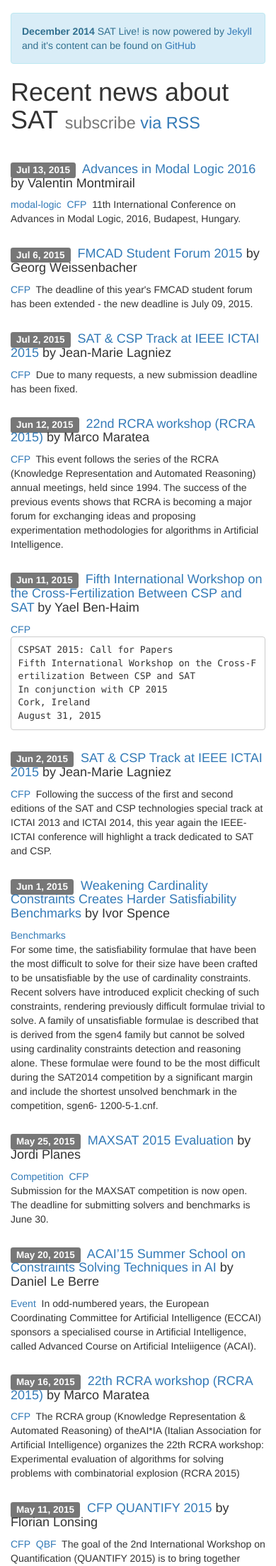
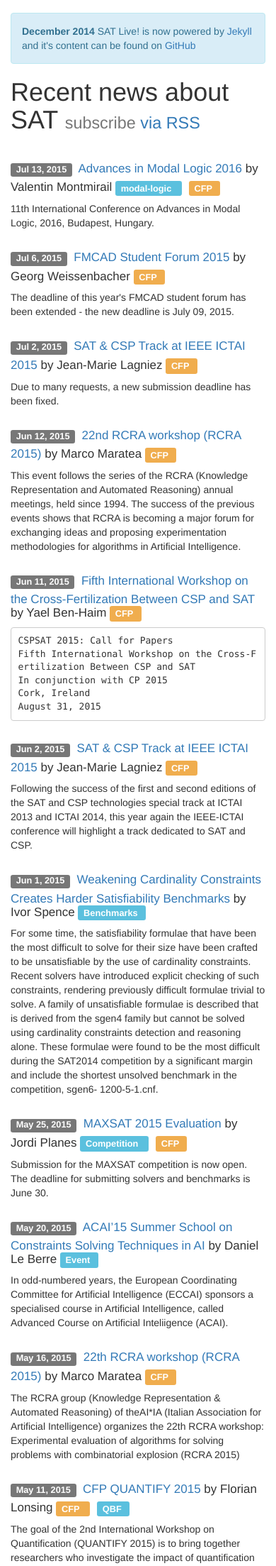
Before and after one commit to satlive/website, a Jekyll site: the page built from index.html, in a window 390 px wide. Shown: the part 556-2763 px from the top of the page at 71% size. Built offline with Jekyll 4.4.1, drawn with Linux system fonts in a browser that asks for light colours; nearby versions of some CDN libraries; library files that are not in the unit come from our copies.

Commit message:
fix of the issue #14, the display of the list of news is now colorful and responsive for smartphone :)

```diff
--- a/css/main.scss
+++ b/css/main.scss
@@ -50,3 +50,36 @@ $on-laptop:        800px;
         "layout",
         "syntax-highlighting"
 ;
+
+
+.tag {
+
+  display: inline;
+  padding: .2em .6em .3em;
+  font-size: 75%;
+  font-weight: 700;
+  line-height: 1;
+  color: #fff;
+  text-align: center;
+  white-space: nowrap;
+  vertical-align: baseline;
+  border-radius: .25em;
+  margin-right: 10px;
+}
+
+.tag a {
+
+	color: white;
+	text-decoration: none;
+}
+
+.tag a:hover {
+
+	color: grey;
+	text-decoration: none;
+}
+
+h4 .label {
+
+	margin-bottom: 6px;
+}
--- a/index.html
+++ b/index.html
@@ -12,10 +12,19 @@ layout: default
 
           <a class="post-link" href="{{ post.url | prepend: site.baseurl }}">{{ post.title }}</a>
 
-          by {{ post.author }}</h4>
+          by {{ post.author }}
           {% for tag in post.tags %}
-       <a href="{{ tag | downcase | prepend: "/" | append: ".html" | prepend: site.baseurl}}">{{ tag }}</a>&nbsp;
-       {% endfor %}
+
+            {% if tag == "CFP" %}
+              <span class="tag label-warning">
+            {% else %}
+              <span class="tag label-info">
+            {% endif %}
+                <a href="{{ tag | downcase | prepend: "/" | append: ".html" | prepend: site.baseurl}}">{{ tag }}</a>&nbsp;
+              </span>
+
+          {% endfor %}
+       </h4>
           {{ post.excerpt }}
       </li>
     {% endfor %}
```
Also changed, not shown: _layouts/post.html (+8 -2 lines), _layouts/tagpage.html (+9 -2 lines), css/bootstrap.min.css.
